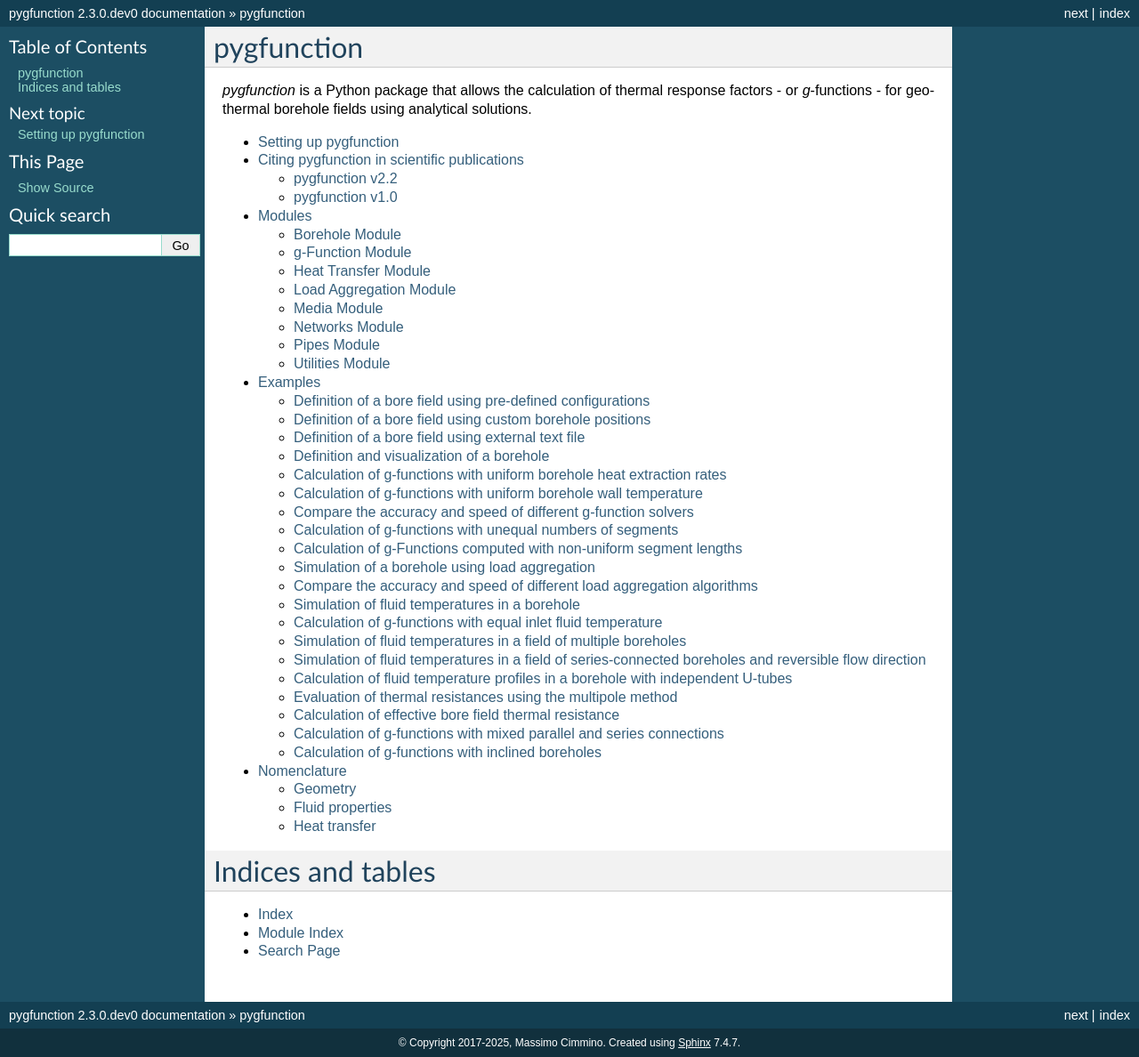
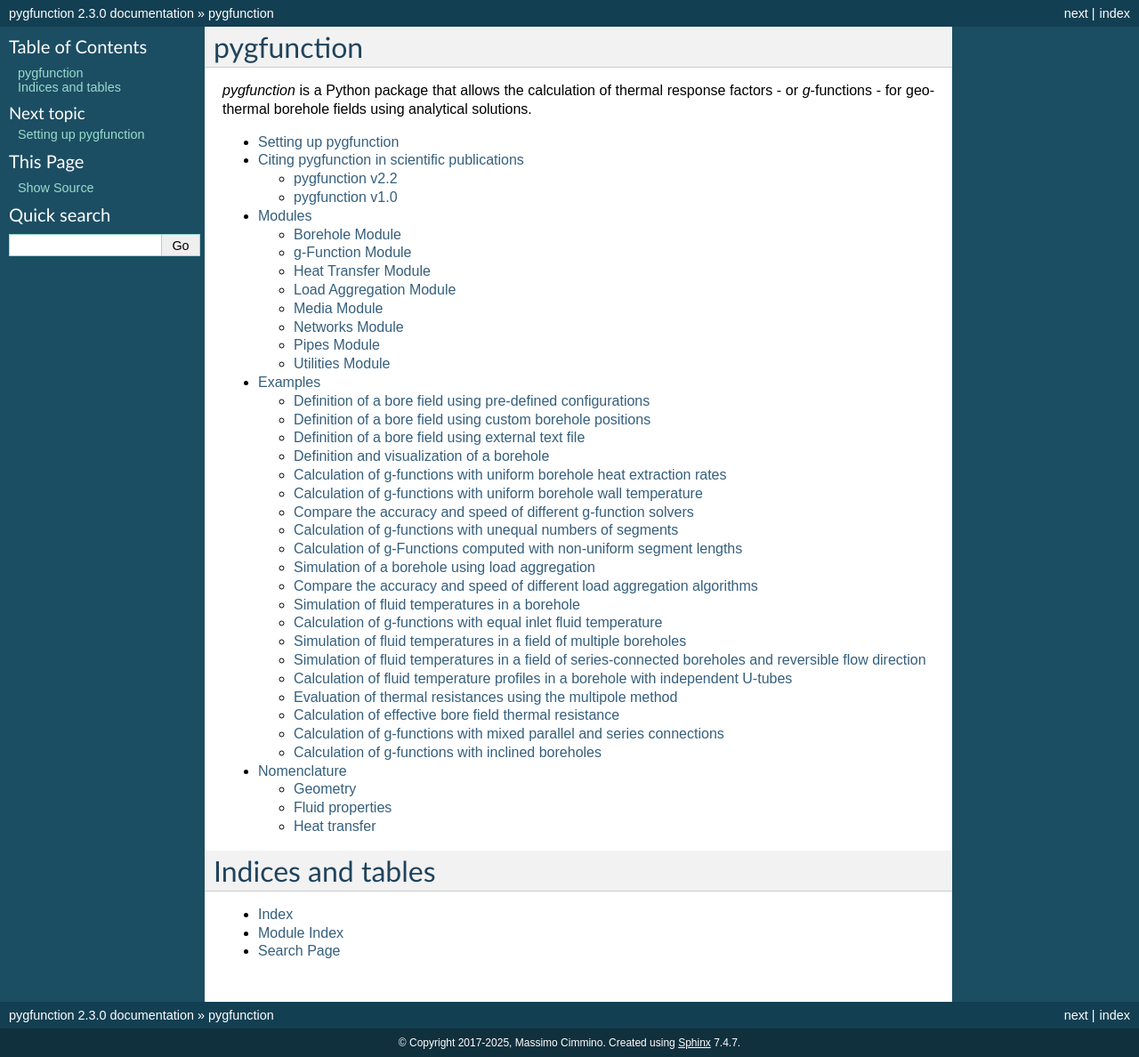
Before and after one commit to MassimoCimmino/pygfunction, a Sphinx documentation site: the page built from doc/source/index.rst, in a window 1280 px wide. Shown: the whole page at 89% size. Built offline with Sphinx 7.4.7, drawn with Linux system fonts in a browser that asks for light colours.

Commit message:
Increment version and release date

```diff
--- a/doc/source/conf.py
+++ b/doc/source/conf.py
@@ -76,7 +76,7 @@
 # The short X.Y version.
 version = u'2.3'
 # The full version, including alpha/beta/rc tags.
-release = u'2.3.0.dev0'
+release = u'2.3.0'
 
 # The language for content autogenerated by Sphinx. Refer to documentation
 # for a list of supported languages.
--- a/setup.cfg
+++ b/setup.cfg
@@ -1,6 +1,6 @@
 [metadata]
 name = pygfunction
-version = 2.3.0.dev0
+version = 2.3.0
 description = A g-function calculator for Python
 author = Massimo Cimmino
 author_email = massimo.cimmino@polymtl.ca
```
Also changed, not shown: CHANGELOG.md (+1 -1 lines), 1 other file.
